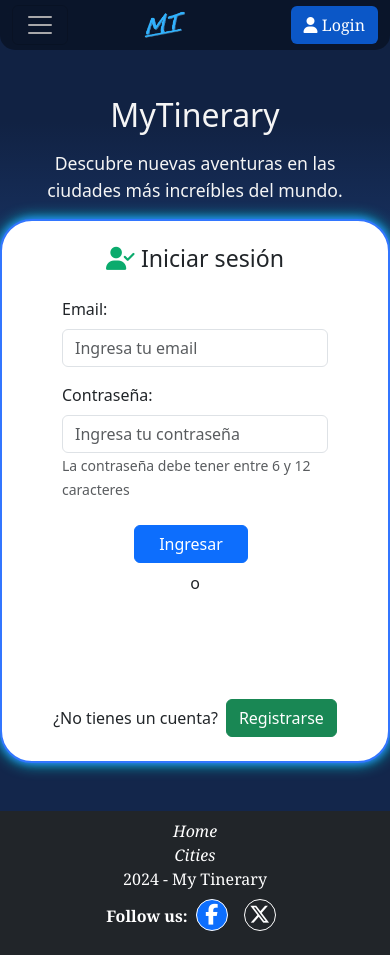
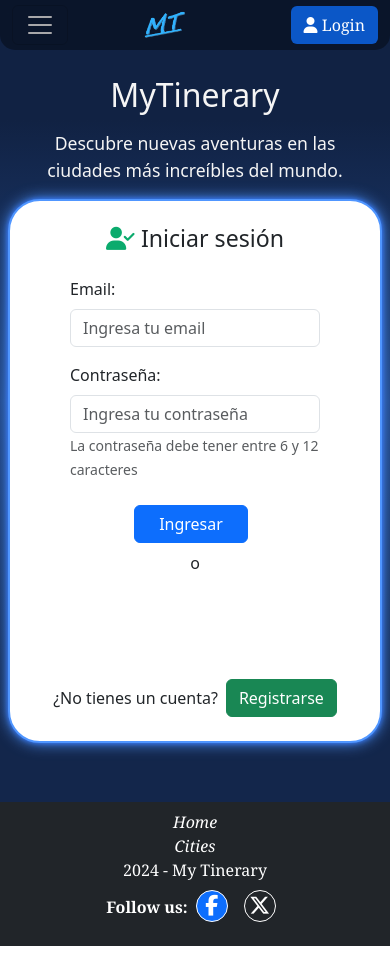
Before and after one commit to JosephV95/mytinerary-joseVilte, a React (Vite) app: page /user/login in a window 390 px wide. Built offline with nearby package versions, Linux system fonts and the light colour scheme.

Commit message:
Se mejoro esrilos del Form

```diff
--- a/src/pages/UserLogin/UserLogin.jsx
+++ b/src/pages/UserLogin/UserLogin.jsx
@@ -49,13 +49,14 @@ export default function UserLogin() {
 
   return (
     <section  style={{minHeight:"95vh"}}>
-      <div className="container pt-4">
-        <div className="row justify-content-center  align-items-center">
+      <div className="container pt-1 pt-md-4">
+        <div className="row justify-content-center px-2  align-items-center">
           <div className="col-md-5" style={{margin: "auto", textAlign: "center", color: "whitesmoke"}}>
             <h1 style={{fontSize: "2rem"}} className="mb-3">MyTinerary</h1>
             <p style={{fontSize: "1.1rem"}}>Descubre nuevas aventuras en las ciudades más increíbles del mundo.</p>
           </div>
-          <div className="col-md-7 col-lg-6 rounded-5"  style={{backgroundColor: "white", boxShadow: "0 0 7px #3276ff, 0 0 15px #05e4f0", border:"solid 2px #3276ff"}}
+          <div className="col-md-7 col-lg-6 rounded-5"
+            style={{backgroundColor: "white", boxShadow: "0 0 5px #3276ff, 0 0 15px #5096ff", border:"solid 2px #5096ff"}}
             // data-aos="fade"
           >
             <Form className="py-4 px-5 "   validated={validated} onSubmit={handleSubmit} >
--- a/src/pages/UserLogin/UserRegister.jsx
+++ b/src/pages/UserLogin/UserRegister.jsx
@@ -101,7 +101,8 @@ export default function UserRegister() {
           <div className="col-md-7 col-lg-6 "
           // data-aos="fade"
           >
-            <Form className=" py-4 px-5 rounded-5 "   validated={validated} onSubmit={handleSubmit}  style={{backgroundColor: "white", boxShadow: "0 0 7px #3276ff, 0 0 15px #05e4f0", border:"solid 2px #3276ff"}}>
+            <Form className=" py-4 px-5 rounded-5 "   validated={validated} onSubmit={handleSubmit}
+              style={{backgroundColor: "white", boxShadow: "0 0 5px #3276ff, 0 0 15px #5096ff", border:"solid 2px #5096ff"}}>
               <h3 className="text-center mb-4"><i className="fa-solid fa-user-plus" style={{color:"#0bab6d"}}></i> Registrarse</h3>
               <fieldset>
                 <Row>
```
